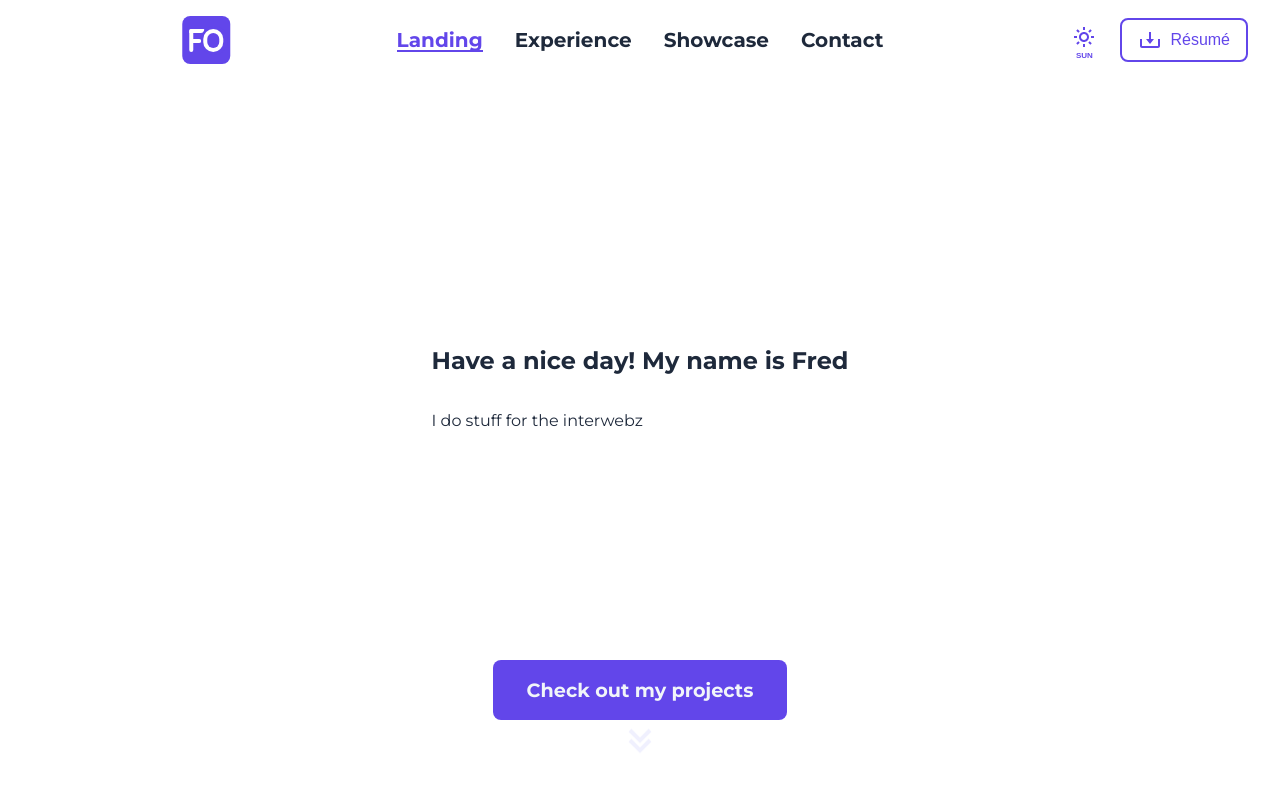
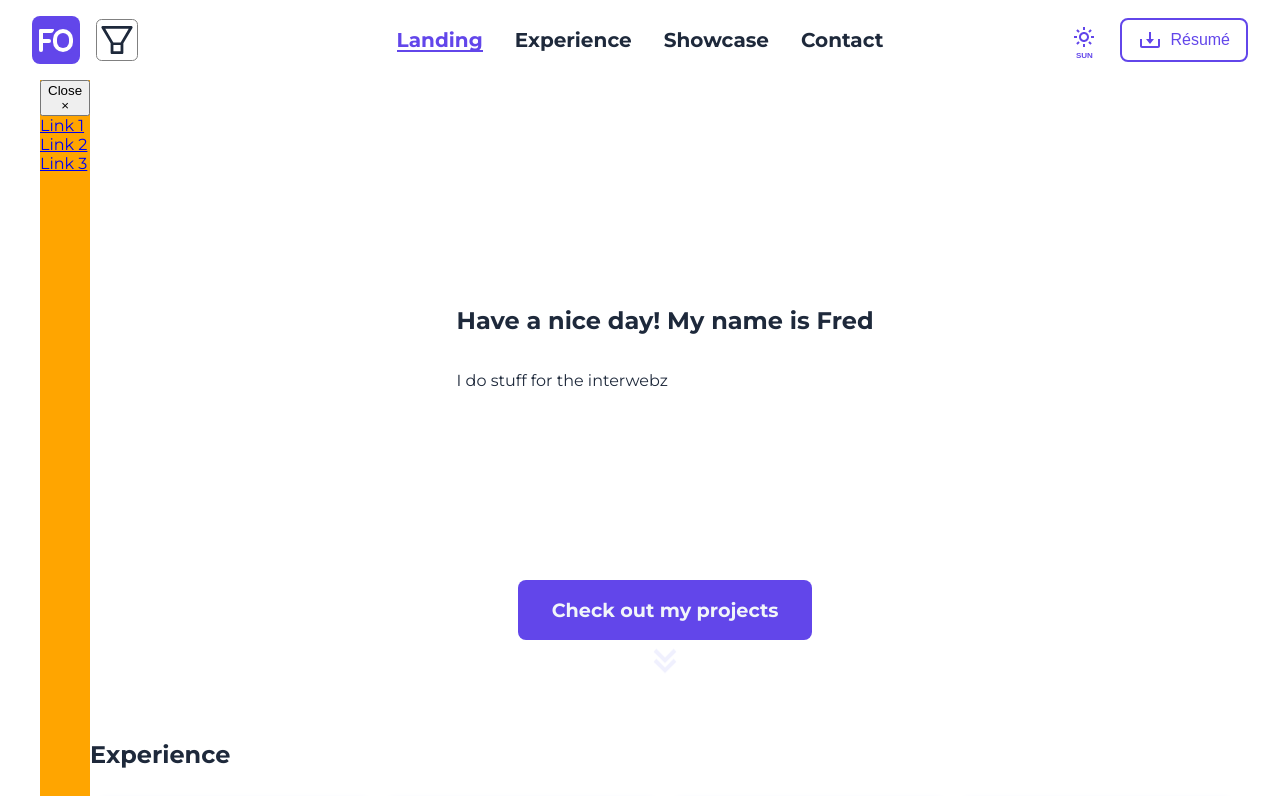
Before and after one commit to Seeru-crypto/aurora_front, a Next.js app: page / in a window 1280 px wide. Shown: the top 796 px of the page. Built offline with nearby package versions, Linux system fonts and the light colour scheme.

Commit message:
feat(timeline-view): add filter-open state, add filterPane component

```diff
--- /dev/null
+++ b/src/FilterPane.tsx
@@ -0,0 +1,40 @@
+import React from 'react';
+import styled from 'styled-components';
+import { useAppDispatch, useAppSelector } from './state/store';
+import { setIsFilterActive } from './state/appSlice';
+
+interface FilterProps {}
+
+const FilterPane = (props: FilterProps) => {
+  const isFilterVisible: boolean = useAppSelector((state) => state.app.isFilterActive);
+  const dispatch = useAppDispatch();
+
+  return (
+    <FilterStyle isFilterVisible={isFilterVisible}>
+      <button className="w3-bar-item w3-button w3-large" onClick={() => dispatch(setIsFilterActive(false))}>
+        Close &times;
+      </button>
+      <a href="#" className="w3-bar-item w3-button">
+        Link 1
+      </a>
+      <a href="#" className="w3-bar-item w3-button">
+        Link 2
+      </a>
+      <a href="#" className="w3-bar-item w3-button">
+        Link 3
+      </a>
+    </FilterStyle>
+  );
+};
+export default FilterPane;
+
+// background-color: ${(props) => props.activeTheme === ActiveTheme.NIGHT && props.theme.background};
+
+const FilterStyle = styled.div<{ isFilterVisible: boolean }>`
+  background-color: orange;
+  display: flex;
+  flex-direction: column;
+  top: 0;
+  position: sticky;
+  height: 100vh;
+`;
--- a/src/components/contact/Contact.tsx
+++ b/src/components/contact/Contact.tsx
@@ -102,6 +102,7 @@ const IconStyle = styled.a`
   font-size: 2rem;
   justify-content: center;
   margin: 0 0.5rem;
+  height: 80vh;
 
   svg {
     fill: ${(props) => props.theme.secondary};
--- a/src/components/landing/LandingPage.tsx
+++ b/src/components/landing/LandingPage.tsx
@@ -51,6 +51,7 @@ const LandingStyle = styled.section`
   align-items: center;
   display: flex;
   flex-flow: column;
+  height: 80vh;
 
   .hero {
     display: flex;
--- a/src/components/layout/Header.tsx
+++ b/src/components/layout/Header.tsx
@@ -2,17 +2,19 @@ import { transparentize } from 'polished';
 import { useEffect, useState } from 'react';
 import styled from 'styled-components';
 import Logo from '../../icons/Logo.svg';
-import { setActiveSection } from '../../state/appSlice';
+import { setActiveSection, setIsFilterActive } from '../../state/appSlice';
 import { RootState, useAppDispatch, useAppSelector } from '../../state/store';
 import ResumeLink from '../ResumeLink';
 import ThemeSelector from '../ThemeSelector';
 import NavLink from './NavLink';
 import { CV_DOWNLOAD_LINK, NAVIGATION_PATHS } from '../../config';
+import { AiOutlineFilter } from 'react-icons/ai';
 
 export default function Header(): JSX.Element {
   const dispatch = useAppDispatch();
   const currentPage = useAppSelector((state: RootState) => state.app.currentPage);
   const [isScrolling, setIsScrolling] = useState(false);
+  const isFilterActive = useAppSelector((state) => state.app.isFilterActive);
 
   function isInView(pageName: string): boolean {
     return pageName.toLowerCase() === currentPage.toLowerCase();
@@ -29,9 +31,16 @@ export default function Header(): JSX.Element {
     };
   }, []);
 
+  function filterClick() {
+    dispatch(setIsFilterActive(!isFilterActive));
+  }
+
   return (
     <HeaderStyles isScrolling={isScrolling}>
-      <Logo className="logo" />
+      <span className="leftSide">
+        <Logo className="logo" />
+        <AiOutlineFilter onClick={() => filterClick()} className="filter" />
+      </span>
       <nav className="navigation">
         {NAVIGATION_PATHS.map((object) => (
           <NavLink
@@ -64,7 +73,22 @@ export const HeaderStyles = styled.header<{ isScrolling: boolean }>`
   transition: background-color ${(props) => props.theme.transition};
   z-index: 999;
 
-  .logo,
+  .filter {
+    justify-content: start;
+    font-size: 2.5rem;
+    border: 1px solid gray;
+    border-radius: 0.35rem;
+    cursor: pointer;
+  }
+
+  .leftSide {
+    display: flex;
+    gap: 1rem;
+    justify-content: flex-start;
+    align-items: center;
+  }
+
+  .leftSide,
   .navigation,
   .controls {
     flex: 1;
--- a/src/pages/index.tsx
+++ b/src/pages/index.tsx
@@ -1,6 +1,4 @@
 import { useEffect, useRef, useState } from 'react';
-import Contact from '../components/Contact/Contact';
-import ExperienceLanding from '../components/Experience/ExperienceLanding';
 import LandingPage from '../components/landing/LandingPage';
 import Toast from '../components/util/Toast';
 import { formatDate } from '../components/work/Card';
@@ -10,6 +8,10 @@ import { changeToastValue, setAuroraLastUpdated, setNumberOfProjects } from '../
 import { RootState, useAppDispatch, useAppSelector } from '../state/store';
 import useIntersectionObserver, { IntersectionOption } from '../useIntersectionObserver';
 import { EXPERIENCE_DATA, PROJECTS, Tech, TECHNOLOGIES, TimelineCard } from '../data';
+import ExperienceLanding from '../components/experience/ExperienceLanding';
+import Contact from '../components/contact/Contact';
+import styled from 'styled-components';
+import FilterPane from '../FilterPane';
 
 type HomeProps = {
   projects: ProjectInterface[];
@@ -21,6 +23,7 @@ export default function Home({ projects, techTypes }: HomeProps): JSX.Element {
   const isToastShown: boolean = useAppSelector((state: RootState) => state.app.isToastShown);
   const dispatch = useAppDispatch();
   const [sections, setSections] = useState<(HTMLDivElement | null)[]>([]);
+  const isFilterVisible: boolean = useAppSelector((state) => state.app.isFilterActive);
   const showcaseProps: ShowcaseProps = {
     projects,
     techTypes,
@@ -62,15 +65,49 @@ export default function Home({ projects, techTypes }: HomeProps): JSX.Element {
   }, [projects, dispatch]);
 
   return (
-    <>
-      {isToastShown && <Toast message="Added to clipboard" />}
-      <LandingPage ref={landingRef} />
-      <ExperienceLanding ref={experienceRef} />
-      <Showcase showcaseProps={showcaseProps} ref={showcaseRef} />
-      <Contact ref={contactRef} />
-    </>
+    <IndexStyle isFilterVisible={isFilterVisible}>
+      <div className="filterPane">
+        <FilterPane />
+      </div>
+      <div className="mainContent">
+        {isToastShown && <Toast message="Added to clipboard" />}
+        <LandingPage ref={landingRef} />
+        <ExperienceLanding ref={experienceRef} />
+        <Showcase showcaseProps={showcaseProps} ref={showcaseRef} />
+        <Contact ref={contactRef} />
+      </div>
+    </IndexStyle>
   );
 }
+
+const IndexStyle = styled.div<{ isFilterVisible: boolean }>`
+  display: flex;
+  flex-direction: row;
+`;
+// ${(props) => (props.isFilterVisible ? OpenSidebar : ClosedSidebar)};
+// TODO: https://www.w3schools.com/w3css/tryit.asp?filename=tryw3css_sidebar_shift
+// Jäin kinni stiilide switchimise juures
+
+// const ClosedSidebar = styled(IndexStyle)`
+//   .filterPane {
+//     display: none;
+//   }
+//
+//   .mainContent {
+//     margin-left: 0;
+//   }
+// `;
+//
+// const OpenSidebar = styled`
+//   .filterPane {
+//     width: 25%;
+//   }
+//
+//   .mainContent {
+//     margin-left: 25%;
+//     display: block;
+//   }
+// `;
 
 export async function getStaticProps(): Promise<{ props: HomeProps; revalidate: string | undefined }> {
   const projects = await mergeGitProjectData(PROJECTS, process.env.GIT_REPO_DATA_URL, process.env.GITHUB_TOKEN);
--- a/src/state/appSlice.ts
+++ b/src/state/appSlice.ts
@@ -1,4 +1,6 @@
 import { createSlice, PayloadAction } from '@reduxjs/toolkit';
+
+type Pages = 'landing';
 
 export interface AppState {
   currentSection: string;
@@ -9,6 +11,7 @@ export interface AppState {
   numberOfProjects: number;
   auroraLastUpdated: string;
   isInitialHeroCounterAnimation: boolean;
+  isFilterActive: boolean;
 }
 
 const initialState: AppState = {
@@ -20,6 +23,7 @@ const initialState: AppState = {
   numberOfProjects: 0,
   auroraLastUpdated: '',
   isInitialHeroCounterAnimation: true,
+  isFilterActive: false,
 };
 
 export const appSlice = createSlice({
@@ -53,6 +57,9 @@ export const appSlice = createSlice({
     setAuroraLastUpdated: (state, action: PayloadAction<string | undefined>) => {
       if (action.payload) state.auroraLastUpdated = action.payload;
     },
+    setIsFilterActive: (state, action: PayloadAction<boolean>) => {
+      state.isFilterActive = action.payload;
+    },
     setIsInitialHeroCounterAnimation: (state) => {
       state.isInitialHeroCounterAnimation = false;
     },
@@ -69,6 +76,7 @@ export const {
   setAuroraLastUpdated,
   setActiveSection,
   setIsInitialHeroCounterAnimation,
+  setIsFilterActive,
 } = appSlice.actions;
 
 export default appSlice.reducer;
```
